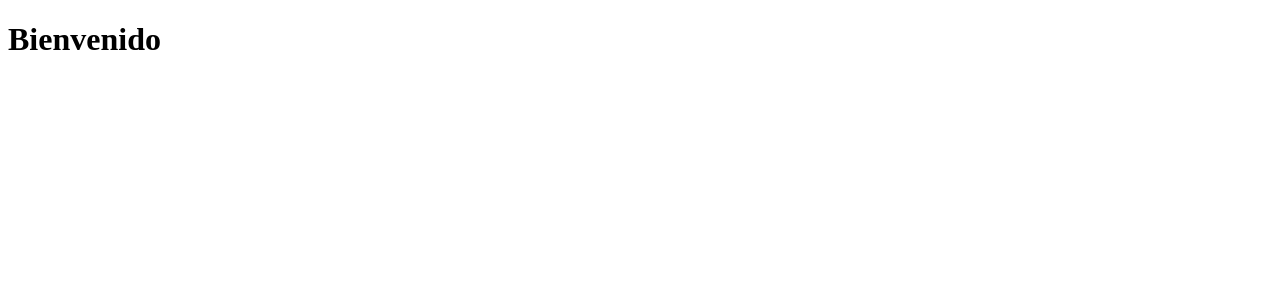
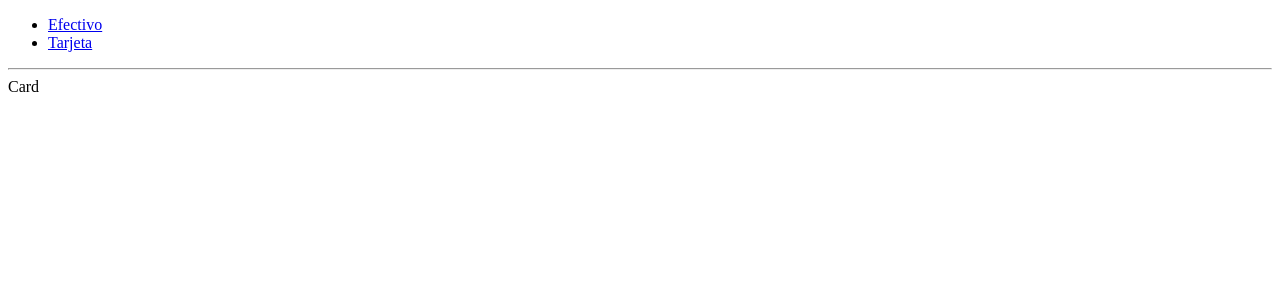
Before and after one commit to yennyelizabeth/square-pos, a React (Create React App) app: page /card in a window 1280 px wide. Shown: the top 300 px of the page. Built offline with nearby package versions, Linux system fonts and the light colour scheme.

Commit message:
basic route

```diff
--- a/src/components/App.js
+++ b/src/components/App.js
@@ -1,11 +1,26 @@
 import React, { Component } from 'react';
+import { BrowserRouter as Router, Link, Switch, Route, NavLink, Redirect, withRouter } from 'react-router-dom';
+
+import Card from './card'
+import Cash from './cash'
 
 class App extends Component {
   render() {
     return (
-      <div className="">
-          <h1>Bienvenido</h1>
-      </div>
+      <Router>
+        <div>
+          <ul className=''>
+            <li><Link to='/cash' activeClassName='active'> Efectivo</Link></li>
+            <li><Link to='/card' activeClassName='active'>Tarjeta</Link></li>
+          </ul>
+          <hr className='' />
+          <Switch>
+            <Route path='/cash' component={Cash} />
+            <Route path='/card' component={Card} />
+            <Redirect from='/' to='/cash' />
+          </Switch>
+        </div>
+      </Router>
     );
   }
 }
--- /dev/null
+++ b/src/components/card.js
@@ -0,0 +1,7 @@
+import React from 'react'
+
+const Card = () => (
+    <div>Card</div>
+)
+
+export default Card
--- /dev/null
+++ b/src/components/cash.js
@@ -0,0 +1,7 @@
+import React from 'react'
+
+const Cash = () => (
+    <div>Cash</div>
+)
+
+export default Cash
```
